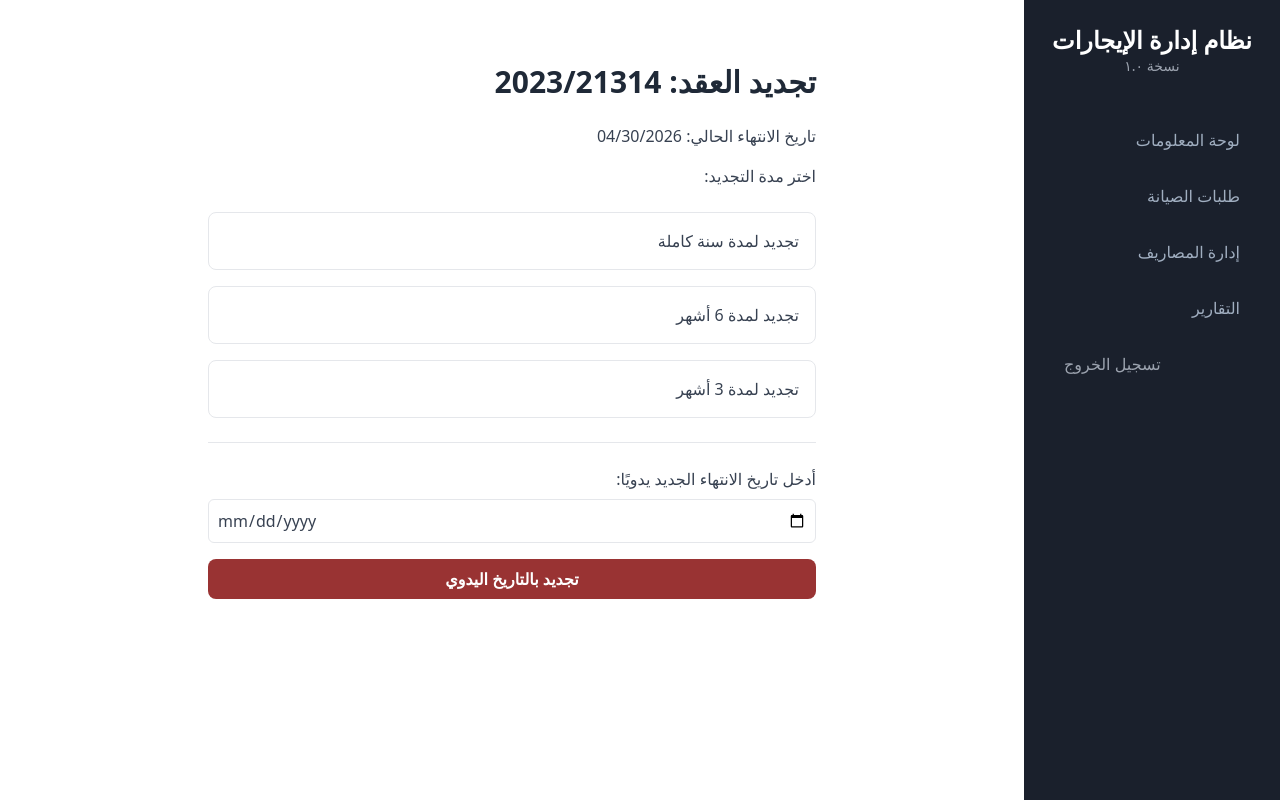
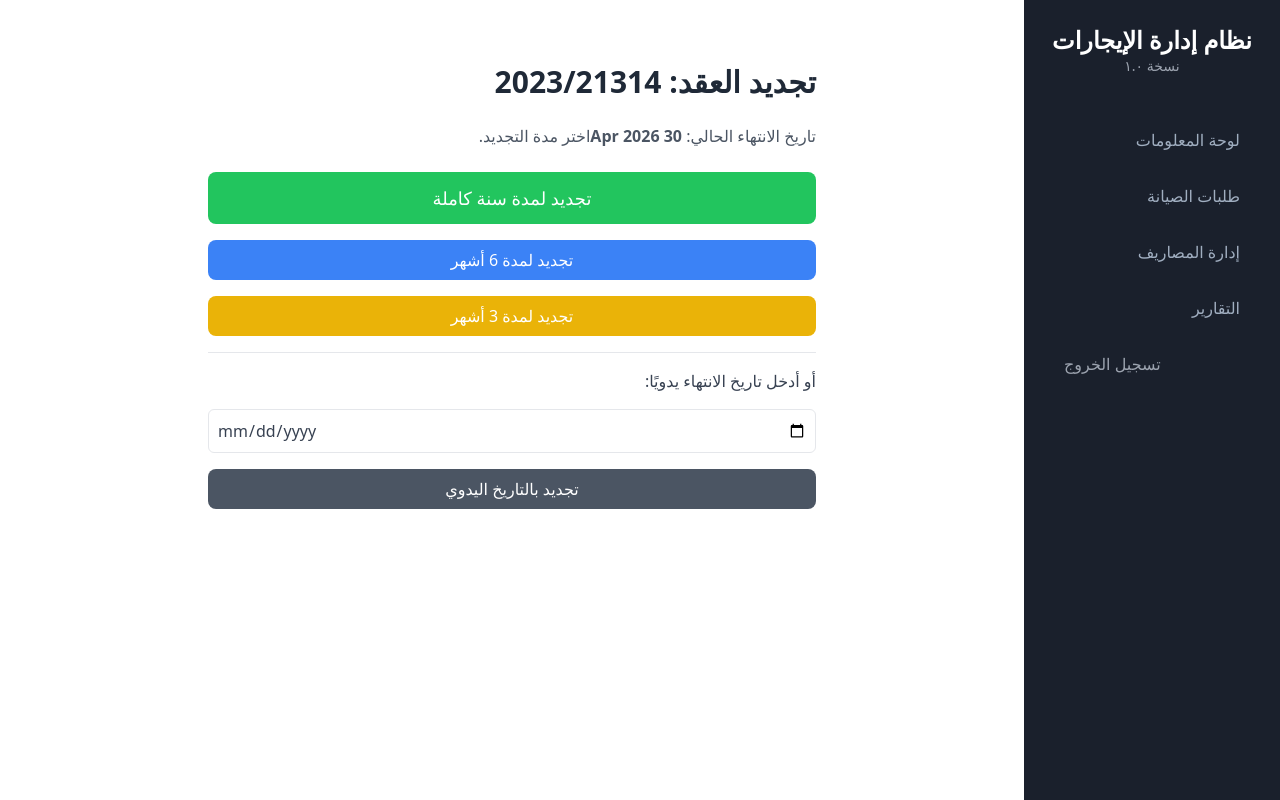
Before and after one commit to alabri0803/rent_management, a Django app: page /dashboard/leases/1/renew/ in a window 1280 px wide. Run offline with Django 5.2, Linux system fonts and the light colour scheme; a user stored in the database is signed in; data comes from the database, SQL or seed files in the repository; some libraries are stand-ins or nearby versions.

Commit message:
تحديث lease_renew

```diff
--- a/dashboard/templates/dashboard/lease_renew.html
+++ b/dashboard/templates/dashboard/lease_renew.html
@@ -3,19 +3,17 @@
 {% block content %}
 <div class="card p-8 max-w-2xl mx-auto">
   <h2 class="text-3xl font-bold text-gray-800 mb-6">تجديد العقد: {{ lease.contract_number }}</h2>
-  <p class="mb-4">تاريخ الانتهاء الحالي: {{ lease.end_date|date:"m/d/Y" }}</p>
-  <p class="mb-6">اختر مدة التجديد:</p>
+  <p class="mb-6 text-gray-600">تاريخ الانتهاء الحالي: <strong>{{ lease.end_date|date:"d M Y" }}</strong>اختر مدة التجديد.</p>
   <form method="post">
     {% csrf_token %}
     <div class="space-y-4">
-      <button type="submit" name="duration" value="1y" class="w-full text-right p-4 border rounded-lg hover:bg-gray-100">تجديد لمدة سنة كاملة</button>
-      <button type="submit" name="duration" value="6m" class="w-full text-right p-4 border rounded-lg hover:bg-gray-100">تجديد لمدة 6 أشهر</button>
-      <button type="submit" name="duration" value="3m" class="w-full text-right p-4 border rounded-lg hover:bg-gray-100">تجديد لمدة 3 أشهر</button>
-    </div>
-    <div class="mt-6 border-t pt-6">
-      <p class="mb-2">أدخل تاريخ الانتهاء الجديد يدويًا:</p>
-      <input type="date" name="manual_date" class="w-full p-2 border rounded-md">
-      <button type="submit" name="duration" value="manual" class="btn-primary w-full mt-4 py-2 px-6 rounded-lg font-semibold">تجديد بالتاريخ اليدوي</button>
+      <button type="submit" name="duration" value="1y" class="w-full text-lg bg-green-500 text-white py-3 rounded-lg hover:bg-green-600">تجديد لمدة سنة كاملة</button>
+      <button type="submit" name="duration" value="6m" class="w-full bg-blue-500 text-white py-2 rounded-lg hover:bg-blue-600">تجديد لمدة 6 أشهر</button>
+      <button type="submit" name="duration" value="3m" class="w-full bg-yellow-500 text-white py-2 rounded-lg hover:bg-yellow-600">تجديد لمدة 3 أشهر</button>
+      <hr class="my-4">
+      <label for="manual_date" class="block">أو أدخل تاريخ الانتهاء يدويًا:</label>
+      <input type="date" id="manual_date" name="manual_date" class="w-full p-2 border rounded-md">
+      <button type="submit" name="duration" value="manual" class="w-full bg-gray-600 text-white py-2 rounded-lg hover:bg-gray-700">تجديد بالتاريخ اليدوي</button
     </div>
   </form>
 </div>
```
